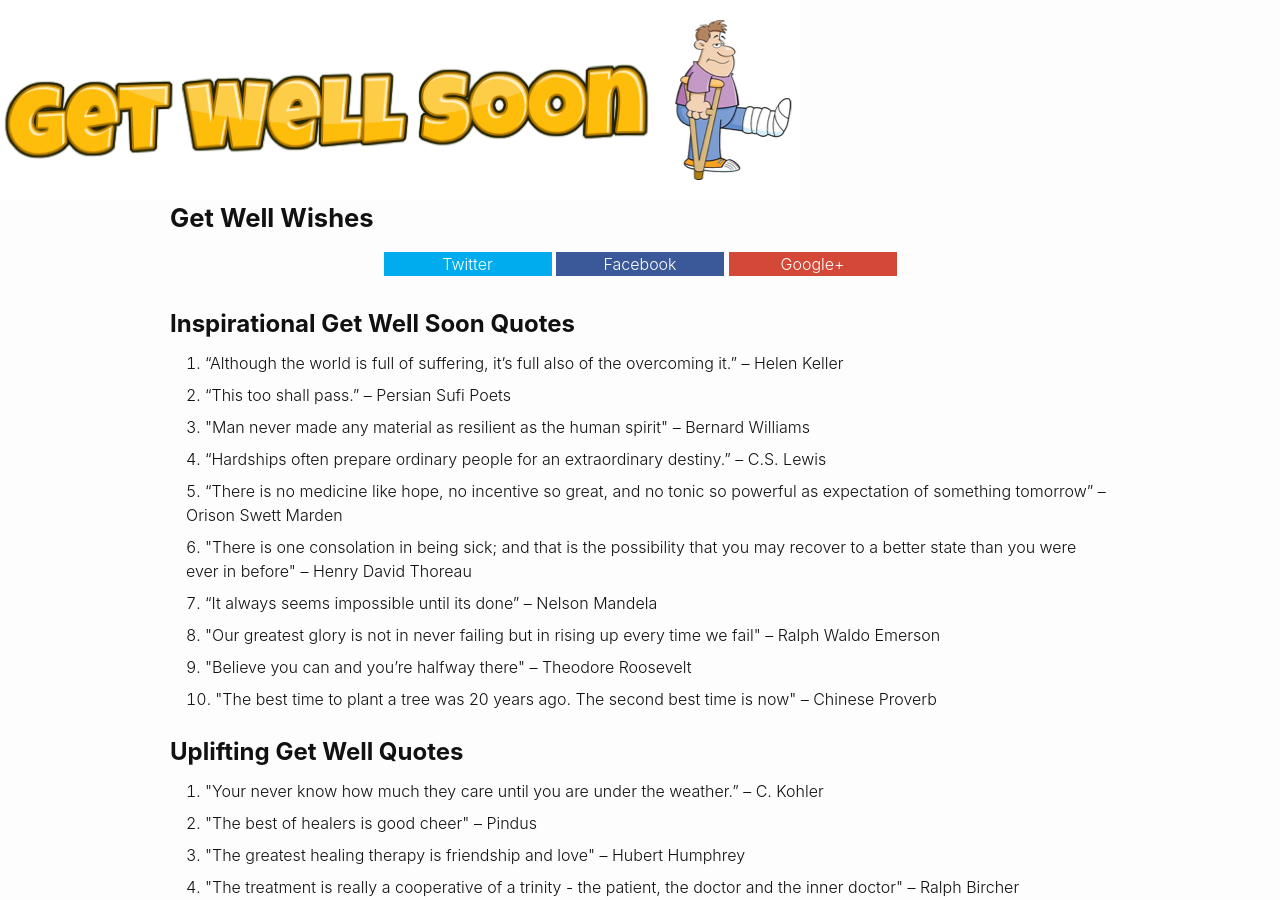
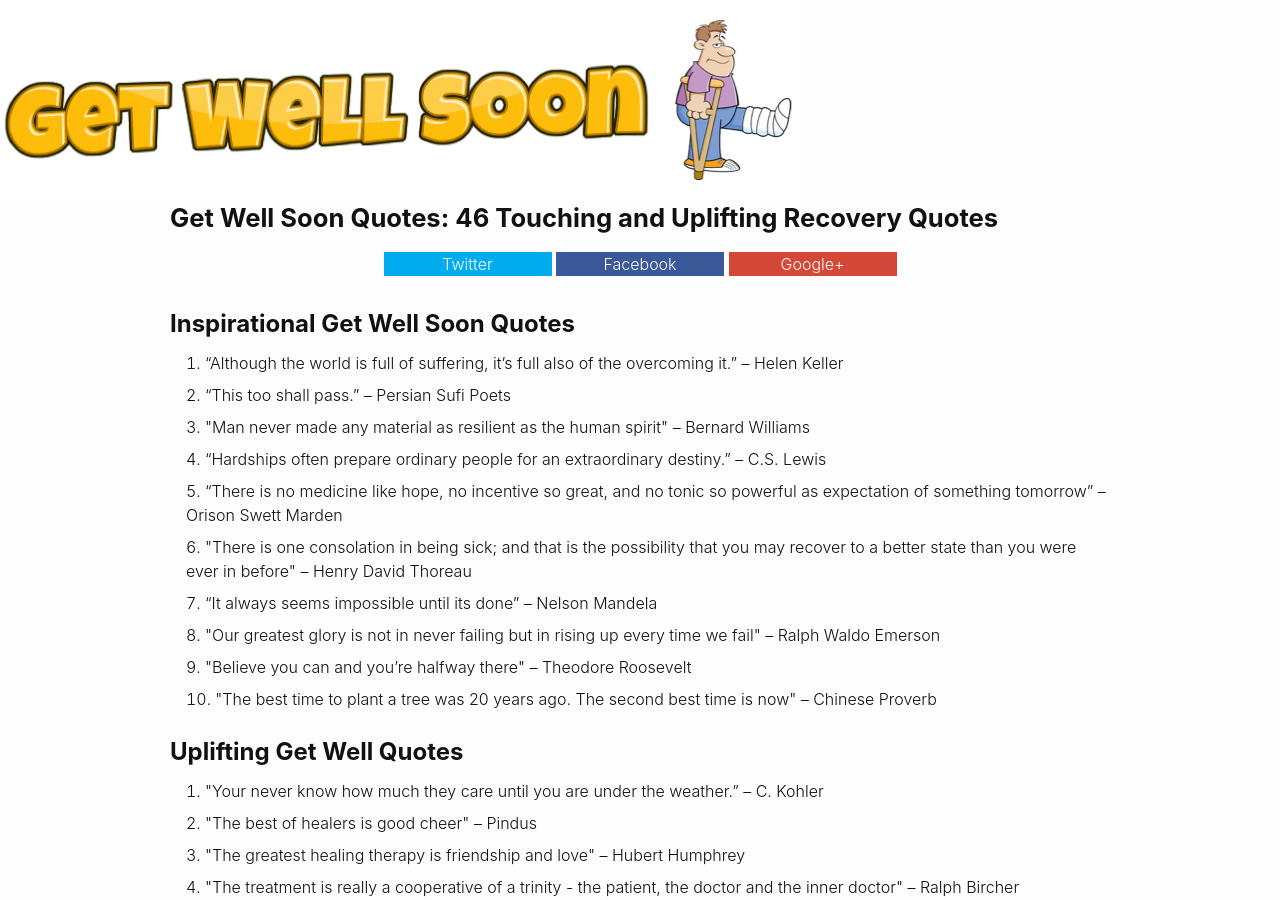
Before and after one commit to andyml123/andyml123.github.io, a Jekyll site: the page get-well-soon-quotes/index.html, which Jekyll copies as it is, in a window 1280 px wide and 900 px high. Built offline with Jekyll 4.4.1, drawn with Linux system fonts in a browser that asks for light colours.

Commit message:
Update index.html

```diff
--- a/get-well-soon-quotes/index.html
+++ b/get-well-soon-quotes/index.html
@@ -1,7 +1,7 @@
 <!DOCTYPE html>
 <html>
 <head>
-  <title>Top 100 Get Well Wishes - getwellmessages.net</title>
+  <title>Get Well Soon Quotes: 46 Touching and Uplifting Recovery Quotes</title>
   <meta charset="utf-8">
   <meta http-equiv="x-ua-compatible" content="ie=edge">
   <meta name="viewport" content="width=device-width, initial-scale=1, shrink-to-fit=no">
@@ -25,7 +25,7 @@
   <a href="/" class="logo"><img src="/img/IMG_7208.PNG" alt="Get Well Messages"></a>
 
 <div class="wrapper">
-          <h1>Get Well Wishes</h1>
+          <h1>Get Well Soon Quotes: 46 Touching and Uplifting Recovery Quotes</h1>
       <div class="sharing">
 
   <a class="sharing-button twitter" href="https://twitter.com/intent/tweet?text=Test Post!&amp;url=http://www.crotchet.net/test-post/&amp;via=crotchetnet&amp;related=crotchetnet" rel="nofollow" title="Share on Twitter">Twitter</a>
```
